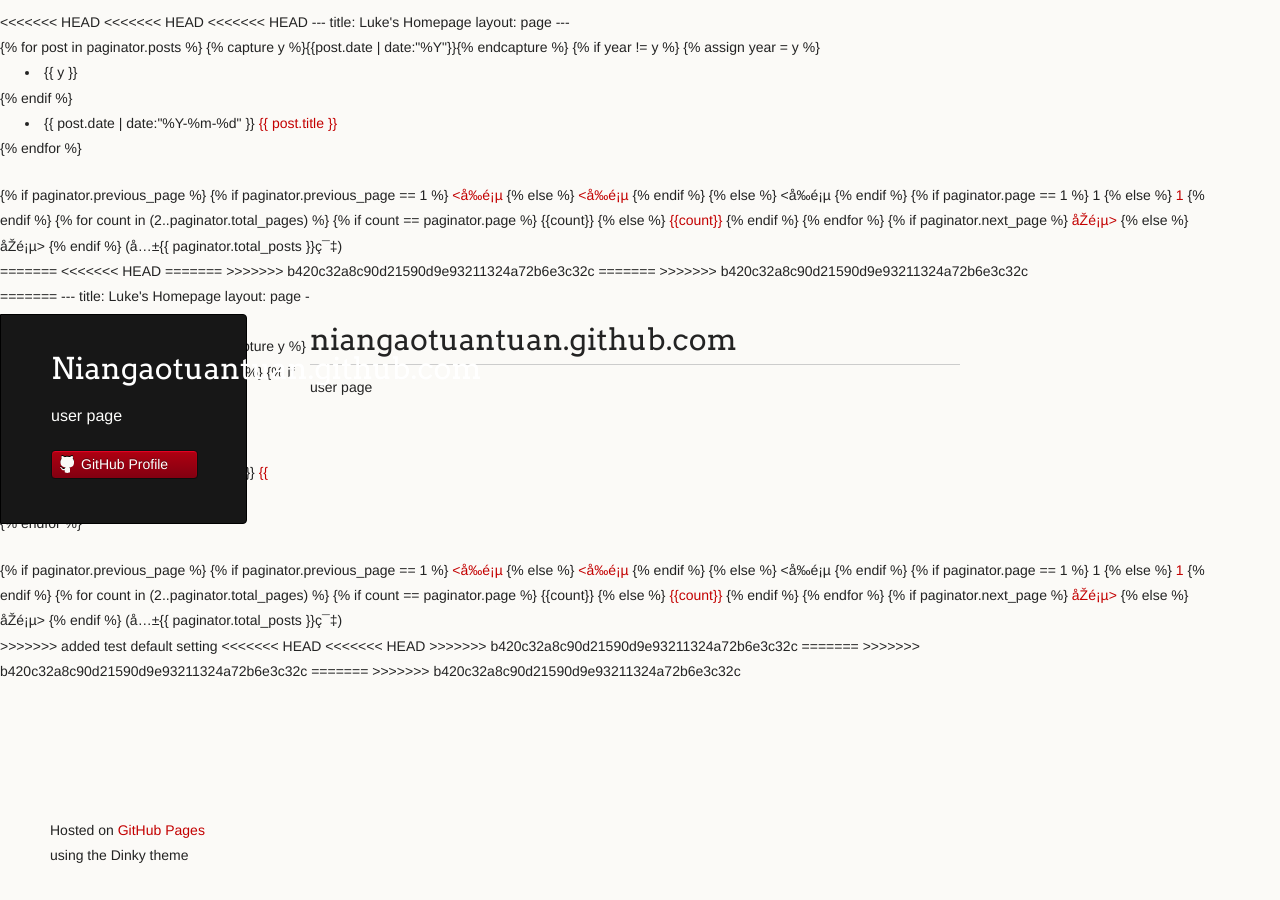
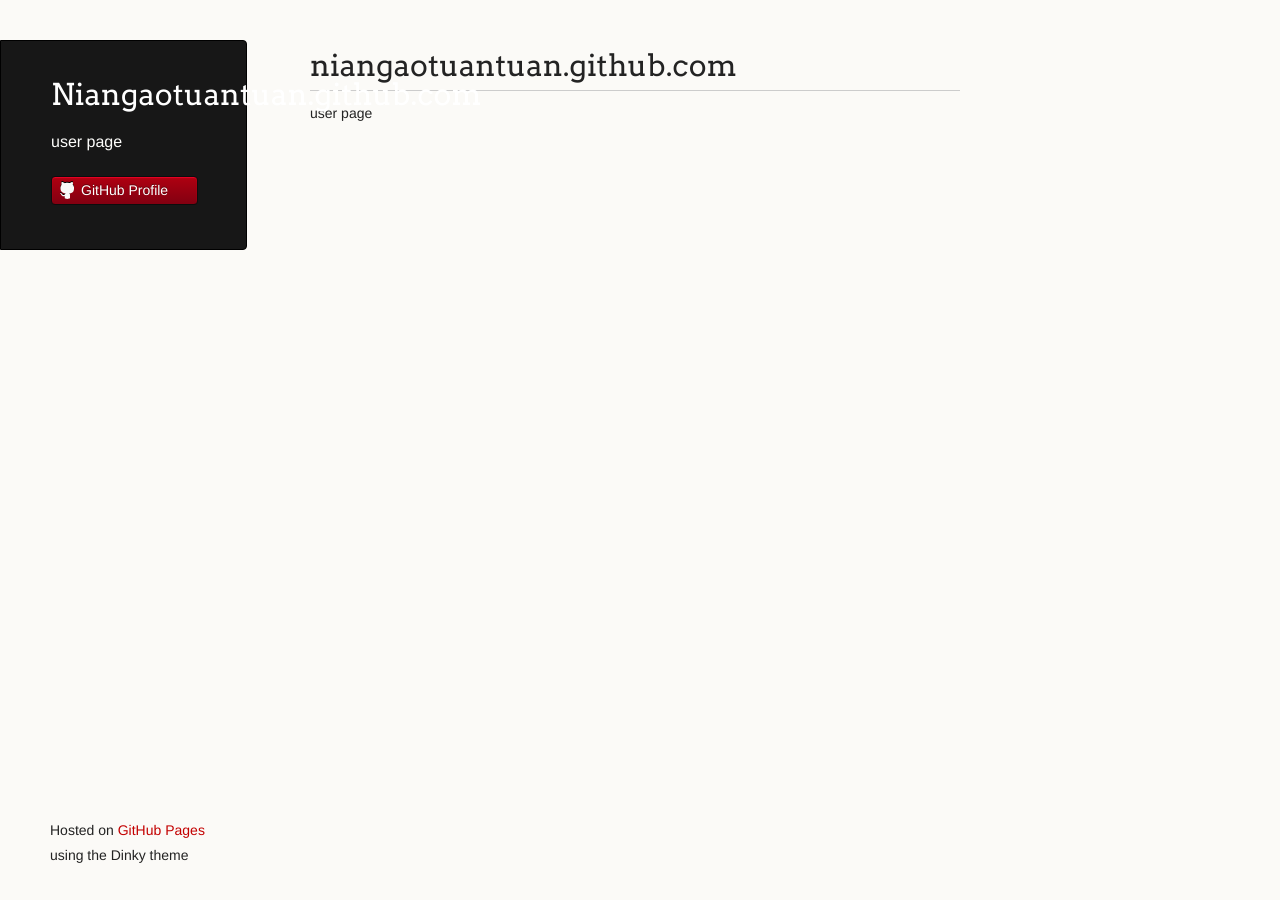
Before and after one commit to niangaotuantuan/niangaotuantuan.github.io, a Jekyll site: the page index.html, which Jekyll copies as it is, in a window 1280 px wide. Built offline with Jekyll 4.4.1, drawn with Linux system fonts in a browser that asks for light colours; Markdown is read by kramdown in place of the engine named in the settings.

Commit message:
Replace master branch with page content via GitHub

```diff
--- a/index.html
+++ b/index.html
@@ -1,65 +1,3 @@
-<<<<<<< HEAD
-<<<<<<< HEAD
-<<<<<<< HEAD
----
-title: Luke's Homepage
-layout: page
----
-
-<ul class="listing">
-{% for post in paginator.posts %}
-  {% capture y %}{{post.date | date:"%Y"}}{% endcapture %}
-  {% if year != y %}
-    {% assign year = y %}
-    <li class="listing-seperator">{{ y }}</li>
-  {% endif %}
-  <li class="listing-item">
-    <time datetime="{{ post.date | date:"%Y-%m-%d" }}">{{ post.date | date:"%Y-%m-%d" }}</time>
-    <a href="{{ post.url }}" title="{{ post.title }}">{{ post.title }}</a>
-  </li>
-{% endfor %}
-</ul>
-
-<div id="post-pagination" class="paginator">
-
-  {% if paginator.previous_page %}
-    {% if paginator.previous_page == 1 %}
-    <a href="/"><前页</a>
-    {% else %}
-    <a href="/page{{paginator.previous_page}}"><前页</a>
-    {% endif %}
-  {% else %}
-    <span class="previous disabled"><前页</span>
-  {% endif %}
-
-      {% if paginator.page == 1 %}
-      <span class="current-page">1</span>
-      {% else %}
-      <a href="/">1</a>
-      {% endif %}
-
-    {% for count in (2..paginator.total_pages) %}
-      {% if count == paginator.page %}
-      <span class="current-page">{{count}}</span>
-      {% else %}
-      <a href="/page{{count}}">{{count}}</a>
-      {% endif %}
-    {% endfor %}
-
-  {% if paginator.next_page %}
-    <a class="next" href="/page{{paginator.next_page}}">后页></a>
-  {% else %}
-    <span class="next disabled" >后页></span>
-  {% endif %}
-  (共{{ paginator.total_posts }}篇)
-</div>
-
-=======
-<<<<<<< HEAD
-=======
->>>>>>> b420c32a8c90d21590d9e93211324a72b6e3c32c
-=======
->>>>>>> b420c32a8c90d21590d9e93211324a72b6e3c32c
 <!doctype html>
 <html>
   <head>
@@ -102,65 +40,3 @@ layout: page
 
   </body>
 </html>
-=======
----
-title: Luke's Homepage
-layout: page
----
-
-<ul class="listing">
-{% for post in paginator.posts %}
-  {% capture y %}{{post.date | date:"%Y"}}{% endcapture %}
-  {% if year != y %}
-    {% assign year = y %}
-    <li class="listing-seperator">{{ y }}</li>
-  {% endif %}
-  <li class="listing-item">
-    <time datetime="{{ post.date | date:"%Y-%m-%d" }}">{{ post.date | date:"%Y-%m-%d" }}</time>
-    <a href="{{ post.url }}" title="{{ post.title }}">{{ post.title }}</a>
-  </li>
-{% endfor %}
-</ul>
-
-<div id="post-pagination" class="paginator">
-
-  {% if paginator.previous_page %}
-    {% if paginator.previous_page == 1 %}
-    <a href="/"><前页</a>
-    {% else %}
-    <a href="/page{{paginator.previous_page}}"><前页</a>
-    {% endif %}
-  {% else %}
-    <span class="previous disabled"><前页</span>
-  {% endif %}
-
-      {% if paginator.page == 1 %}
-      <span class="current-page">1</span>
-      {% else %}
-      <a href="/">1</a>
-      {% endif %}
-
-    {% for count in (2..paginator.total_pages) %}
-      {% if count == paginator.page %}
-      <span class="current-page">{{count}}</span>
-      {% else %}
-      <a href="/page{{count}}">{{count}}</a>
-      {% endif %}
-    {% endfor %}
-
-  {% if paginator.next_page %}
-    <a class="next" href="/page{{paginator.next_page}}">后页></a>
-  {% else %}
-    <span class="next disabled" >后页></span>
-  {% endif %}
-  (共{{ paginator.total_posts }}篇)
-</div>
-
->>>>>>> added test default setting
-<<<<<<< HEAD
-<<<<<<< HEAD
->>>>>>> b420c32a8c90d21590d9e93211324a72b6e3c32c
-=======
->>>>>>> b420c32a8c90d21590d9e93211324a72b6e3c32c
-=======
->>>>>>> b420c32a8c90d21590d9e93211324a72b6e3c32c
```
